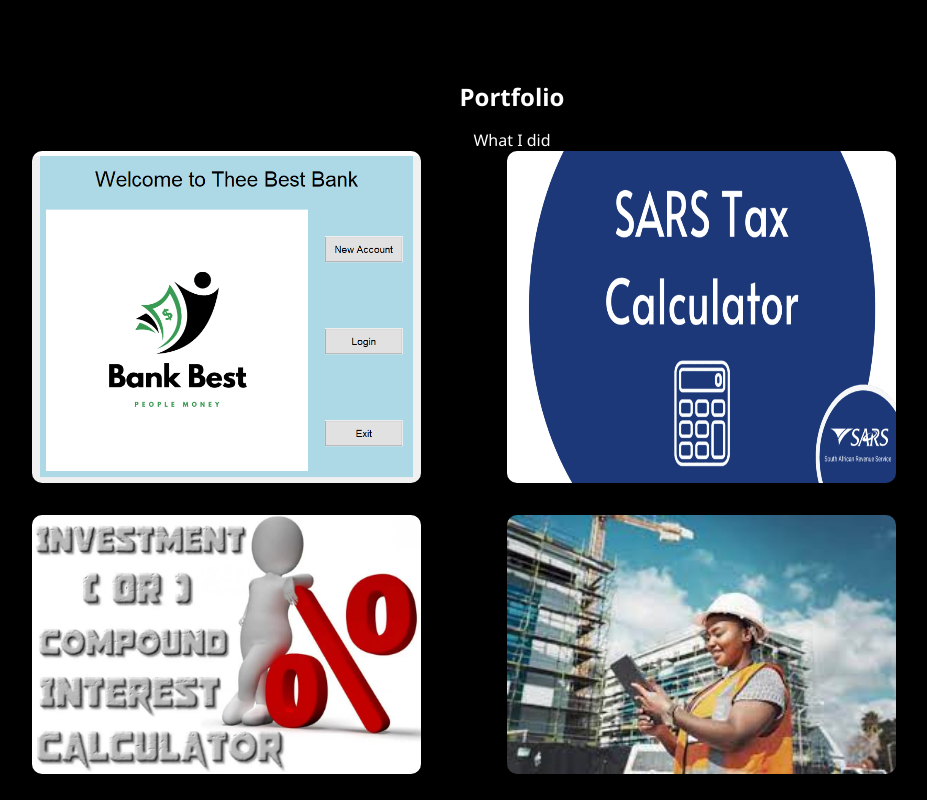
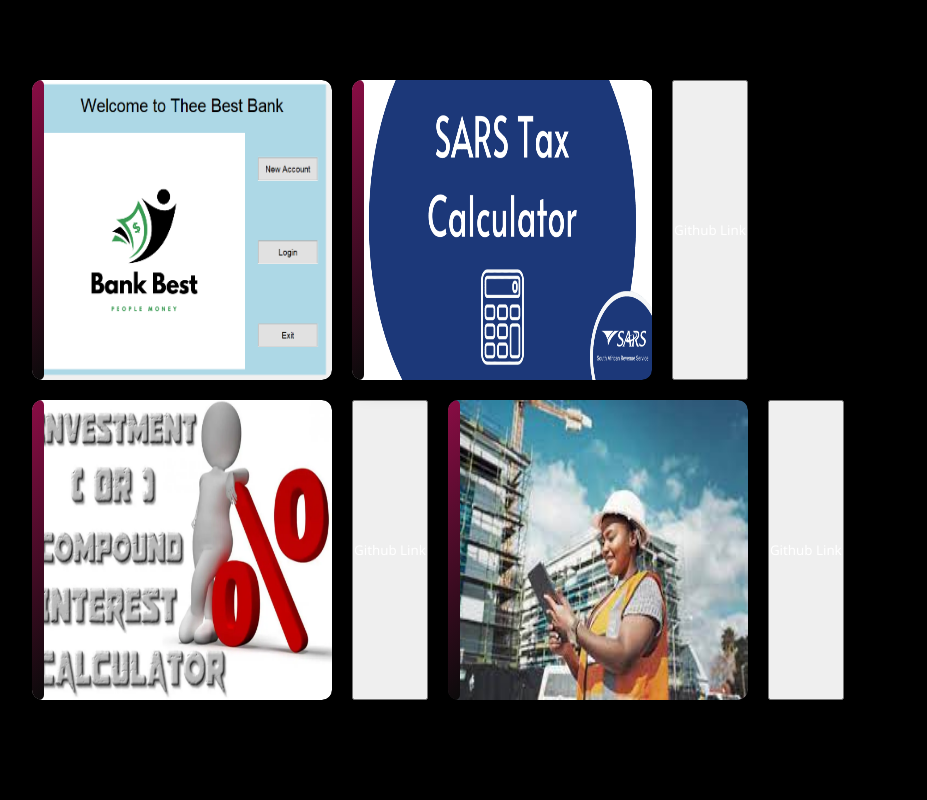
Before and after one commit to Baxolise-Ndzobongo/My-Portfolio-react, a React (Create React App) app: page / in a window 1280 px wide. Shown: the part 1520-2320 px from the top of the page, without its empty margins (128-1055 px from the left). Built offline with nearby package versions, Linux system fonts and the light colour scheme.

Commit message:
styled portfolio section

```diff
--- a/src/components/Portfolio/portfolio.css
+++ b/src/components/Portfolio/portfolio.css
@@ -8,87 +8,13 @@
     margin: auto;
   }
 
-  .portfolio_container {
-    text-align: center;
+    .card-container {
+      display: flex;
+      flex-wrap: wrap;
+      gap: 20px;
     }
 
-  .portfoliotitle {
-    text-align: center;
-    font-size: 1.5rem;
-    margin-bottom: 1rem;
-  }
-
-  .portfolioDec {
-    text-align: center;
-    font-size: 1rem;
-    margin-bottom: 2rem;
-  }
-
-  .portfolioImgs {
-    width: 90%;
-    height: 90%;
-    display: flex;
-    flex-wrap: wrap;
-    justify-content: space-between;
-  }
-
-  .portfolioItem {
-    width: 45%;
-    display: flex;
-    flex-direction: column;
-    align-items: center;
-    margin-bottom: 2rem;
-    position: relative;
-    overflow: hidden;
-    transition: all 0.3s ease-in-out;
-  }
-
-  .portfolioImg {
-    width: 100%;
-    height: 100%;
-    border-radius: 10px;
-    cursor: pointer;
-    transition: transform 0.3s ease-in-out;
-  }
-
-  .portfolioText {
-    position: absolute;
-    top: 0;
-    left: 0;
-    width: 100%;
-    height: 100%;
-    display: flex;
-    justify-content: center;
-    align-items: center;
-    padding: 1rem;
-    border-radius: 10px;
-    background: linear-gradient(rgba(0,0,0,0), #ff176b);
-    font-size: 1.2rem;
-    opacity: 0;
-    transition: opacity 0.3s ease-in-out;
-  }
-
-  .portfolioItem:hover .portfolioText {
-    opacity: 1;
-  }
-
-  .portfolioItem:hover .portfolioImg {
-    transform: scale(1.1);
-  }
-
-  @media screen and (max-width: 768px) {
-    .portfolioItem {
-      width: 45%;
-    }
-  }
-
-  @media screen and (max-width: 480px) {
-    .portfolioItem {
-      width: 100%;
-    }
-  }
-
-  /* .card-container {
+    .card {
       width: 300px;
       height: 300px;
       position: relative;
@@ -97,30 +23,10 @@
       overflow: hidden;
     }
 
-  .card {
+    .card .front-content {
       width: 100%;
       height: 100%;
       border-radius: inherit;
-  }
-
-  .card .front-content {
-    width: 100%;
-    height: 100%;
-    display: flex;
-    align-items: center;
-    justify-content: center;
-    transition: all 0.6s cubic-bezier(0.23, 1, 0.320, 1)
-  }
-
-  .card .front-content p {
-    font-size: 32px;
-    font-weight: 700;
-    opacity: 1;
-    background: linear-gradient(-45deg, #f89b29 0%, #ff0f7b 100% );
-    background-clip: text;
-    -webkit-background-clip: text;
-    -webkit-text-fill-color: transparent;
-    transition: all 0.6s cubic-bezier(0.23, 1, 0.320, 1)
     }
 
     .card .content {
@@ -135,19 +41,19 @@
       justify-content: center;
       text-align: center;
       gap: 10px;
-    background: linear-gradient(-45deg, #f89b29 0%, #ff0f7b 100% );
+      background: linear-gradient(-45deg, #0a0a0a 0%, #ff0f7b 100%);
       color: #e8e8e8;
       padding: 20px;
       line-height: 1.5;
       border-radius: 5px;
       pointer-events: none;
-    transform: translatex(96%);
+      transform: translateX(-96%);
       transition: all 0.6s cubic-bezier(0.23, 1, 0.320, 1);
     }
 
-  .card .content .heading {
-    font-size: 32px;
-    font-weight: 700;
+    .card .content .portfolioText {
+      font-size: 16px;
+      font-weight: 400;
     }
 
     .card:hover .content {
@@ -155,11 +61,18 @@
     }
 
     .card:hover .front-content {
-    transform: translateX(20%);
+      transform: translateX(-30%);
     }
 
-  .card:hover .front-content p {
-    opacity: 0;
+
+  @media screen and (max-width: 768px) {
+    .portfolioItem {
+      width: 45%;
+    }
   }
 
-   */
+  @media screen and (max-width: 480px) {
+    .portfolioItem {
+      width: 100%;
+    }
+  }
--- a/src/components/Portfolio/portfolio.js
+++ b/src/components/Portfolio/portfolio.js
@@ -8,50 +8,51 @@
 const Portfolio = () => {
   return (
     <section id="portfolio">
-      <div className="portfolio_container">
-        <h2 className="portfoliotitle">Portfolio</h2>
-        <span className="portfolioDec">What I did</span>
-        <div className="portfolioImgs">
-          <div className="portfolioItem">
-            <img src={portfolio1} alt="" className="portfolioImg" />
-            <div className="hoverText">
-              <div className="portfolioText">
-                This is a bank app that allows users to log in and create accounts.
-                After that, a user can make transactions, either withdrawal or
-                make a deposit.
+    <div class="card-container">
+  <div class="card portfolioItem">
+    <img src={portfolio1} alt="" class="portfolioImg front-content" />
+    <button class="portfolioButton">Github Link</button>
+    <div class="content hoverText">
+      <div class="portfolioText">
+        <h2>Bank App</h2>
+        This is a bank app that allows users to log in and create accounts. After that, a user can make transactions, either withdrawal or make a deposit.
       </div>
     </div>
   </div>
-          <div className="portfolioItem">
-            <img src={portfolio2} alt="" className="portfolioImg" />
-            <div className="hoverText">
-              <div className="portfolioText">
-                This tax calculator calculates the amount each person will be
-                taxed based on income, age and weather a person does qualify for
-                tax.
+
+  <div class="card portfolioItem">
+    <img src={portfolio2} alt="" class="portfolioImg front-content" />
+    <div class="content hoverText">
+      <div class="portfolioText">
+        <h2>Tax Calculator</h2>
+        This tax calculator calculates the amount each person will be taxed based on income, age and whether a person does qualify for tax.
       </div>
     </div>
   </div>
-          <div className="portfolioItem">
-            <img src={portfolio3} alt="" className="portfolioImg" />
-            <div className="hoverText">
-              <div className="portfolioText">
-                This is a calculator for investment or bonds, where a user can
-                input principal, interest rate, and time.
+  <button class="portfolioButton">Github Link</button>
+  <div class="card portfolioItem">
+    <img src={portfolio3} alt="" class="portfolioImg front-content" />
+    <div class="content hoverText">
+      <div class="portfolioText">
+        <h2>Investment Calculator</h2>
+        This is a calculator for investment or bonds, where a user can input principal, interest rate, and time.
       </div>
     </div>
   </div>
-          <div className="portfolioItem">
-            <img src={portfolio4} alt="" className="portfolioImg" />
-            <div className="hoverText">
-              <div className="portfolioText">
-                This is a construction website with real-time chat and a game for
-                website visitors.
+  <button class="portfolioButton">Github Link</button>
+  <div class="card portfolioItem">
+    <img src={portfolio4} alt="" class="portfolioImg front-content" />
+    <div class="content hoverText">
+      <div class="portfolioText">
+        <h2>Construction Website</h2>
+        This is a construction website with real-time chat and a game for website visitors.
       </div>
     </div>
   </div>
+  <button class="portfolioButton">Github Link</button>
 </div>
-      </div>
+
+
     </section>
   );
 };
```
Lines whose indentation alone changed are shown as unchanged.
